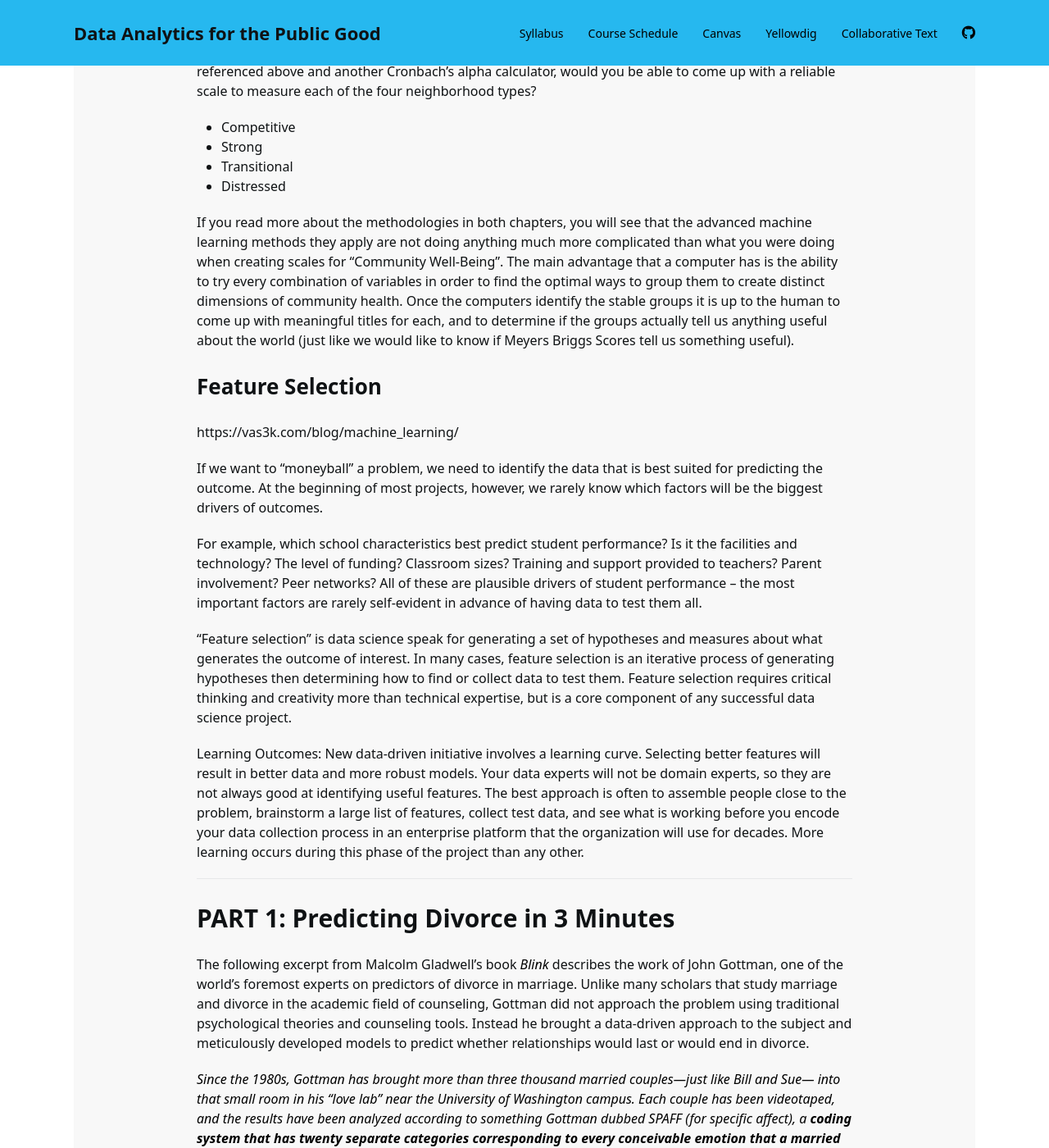
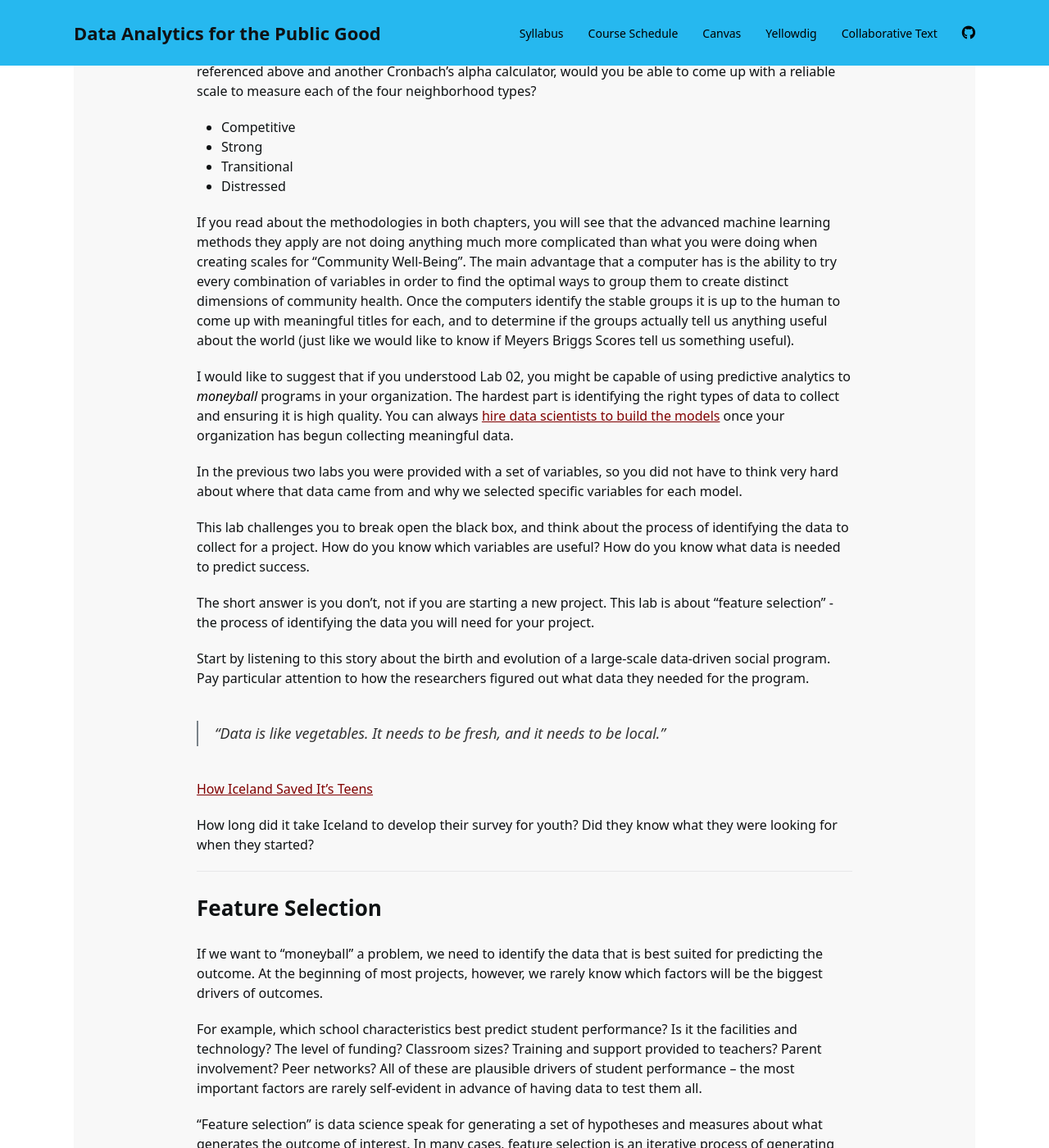
Before and after one commit to DS4PS/course-asu-paf-586-summer-2019, a Jekyll site: the page built from lab-03-feature-selection.md, in a window 1280 px wide and 1400 px high, scrolled down 977 px. Shown: the whole window at 82% size. Built offline with Jekyll 4.4.1, drawn with Linux system fonts in a browser that asks for light colours; nearby versions of some CDN libraries; a style sheet for code colours, icons or effects is not loaded; some of the changed text lies outside the part shown.

Commit message:
Update lab-03-feature-selection.md

```diff
--- a/lab-03-feature-selection.md
+++ b/lab-03-feature-selection.md
@@ -24,22 +24,43 @@ Let me offer you a hint. If I gave you a list of all of the variables used in th
 * Transitional
 * Distressed
 
-If you read more about the methodologies in both chapters, you will see that the advanced machine learning methods they apply are not doing anything much more complicated than what you were doing when creating scales for "Community Well-Being". The main advantage that a computer has is the ability to try every combination of variables in order to find the optimal ways to group them to create distinct dimensions of community health. Once the computers identify the stable groups it is up to the human to come up with meaningful titles for each, and to determine if the groups actually tell us anything useful about the world (just like we would like to know if Meyers Briggs Scores tell us something useful).
+If you read about the methodologies in both chapters, you will see that the advanced machine learning methods they apply are not doing anything much more complicated than what you were doing when creating scales for "Community Well-Being". The main advantage that a computer has is the ability to try every combination of variables in order to find the optimal ways to group them to create distinct dimensions of community health. Once the computers identify the stable groups it is up to the human to come up with meaningful titles for each, and to determine if the groups actually tell us anything useful about the world (just like we would like to know if Meyers Briggs Scores tell us something useful).
+
+I would like to suggest that if you understood Lab 02, you might be capable of using predictive analytics to *moneyball* programs in your organization. The hardest part is identifying the right types of data to collect and ensuring it is high quality. You can always [hire data scientists to build the models](https://vas3k.com/blog/machine_learning/) once your organization has begun collecting meaningful data.
+
+In the previous two labs you were provided with a set of variables, so you did not have to think very hard about where that data came from and why we selected specific variables for each model.
+
+This lab challenges you to break open the black box, and think about the process of identifying the data to collect for a project. How do you know which variables are useful? How do you know what data is needed to predict success.
+
+The short answer is you don't, not if you are starting a new project. This lab is about "feature selection" - the process of identifying the data you will need for your project.
+
+Start by listening to this story about the birth and evolution of a large-scale data-driven social program. Pay particular attention to how the researchers figured out what data they needed for the program.
+
+> "Data is like vegetables. It needs to be fresh, and it needs to be local."
+
+[How Iceland Saved It's Teens](https://www.bbc.co.uk/programmes/p05mwwp0)
+
+How long did it take Iceland to develop their survey for youth? Did they know what they were looking for when they started?
+
+
+-------------
 
 
 ## Feature Selection
-
-https://vas3k.com/blog/machine_learning/
 
 If we want to "moneyball" a problem, we need to identify the data that is best suited for predicting the outcome. At the beginning of most projects, however, we rarely know which factors will be the biggest drivers of outcomes.
 
 For example, which school characteristics best predict student performance? Is it the facilities and technology? The level of funding? Classroom sizes? Training and support provided to teachers? Parent involvement? Peer networks? All of these are plausible drivers of student performance – the most important factors are rarely self-evident in advance of having data to test them all.
 
-“Feature selection” is data science speak for generating a set of hypotheses and measures about what generates the outcome of interest. In many cases, feature selection is an iterative process of generating hypotheses then determining how to find or collect data to test them. Feature selection requires critical thinking and creativity more than technical expertise, but is a core component of any successful data science project.
+“Feature selection” is data science speak for generating a set of hypotheses and measures about what generates the outcome of interest. In many cases, feature selection is an iterative process of generating hypotheses then determining how to find or collect data to test them.
 
-Learning Outcomes: New data-driven initiative involves a learning curve. Selecting better features will result in better data and more robust models. Your data experts will not be domain experts, so they are not always good at identifying useful features. The best approach is often to assemble people close to the problem, brainstorm a large list of features, collect test data, and see what is working before you encode your data collection process in an enterprise platform that the organization will use for decades. More learning occurs during this phase of the project than any other.
+Feature selection requires critical thinking and creativity more than technical expertise, but is a core component of any successful data science project.
+
+**Lab Takeaway**: Your data experts will not be domain experts, so they are not always good at identifying useful features. The best approach is often to assemble people close to the problem, brainstorm a large list of features, collect test data, and see what is working before you encode your data collection process in an enterprise platform that the organization will use for decades. More learning occurs during this phase of the project than any other.
+
 
 -----
+
 
 # PART 1: Predicting Divorce in 3 Minutes
 
@@ -89,10 +110,8 @@ To use the language of data science, Gottman went through a process of **feature
 
 ----
 
-# PART 2 -
+# PART 2 - PREDICTING HOME VALUES
 
-
-### Feature Selection
 
 The hard part of feature selection is that it's always fairly easy to generate a large list of candidate variables, and often the only way to know which actually work is to test them all. It is typically hard to predict which variables might be more predictive before collecting data and testing them out.
 
@@ -100,19 +119,18 @@ The course reading by Duhigg that introduces the idea of information blindness r
 
 Duhigg: *Smarter Faster Better*: [CH8 Absorbing Data](articles/duhigg-smarter-faster-better-ch8-absorbing-data.pdf)
 
-Or take this story of efforts to reduce harmful levels of binge drinking by youth in Iceland. A national-level multi-year study was needed to identify some of the key causes of binge drinking. They developed literally hundreds of theories, and tested as many as they could. Some explanations were unexpected still:
+Consider the project to reduce harmful levels of binge drinking by youth in Iceland. To identify some key causes of binge drinking they developed literally hundreds of theories, and tested as many as they could. Some explanations were still unexpected:
 
 *The team has analyzed 99,000 questionnaires from places as far afield as the Faroe Islands, Malta and Romania—as well as South Korea and, very recently, Nairobi and Guinea-Bissau. Broadly, the results show that when it comes to teen substance use, the same protective and risk factors identified in Iceland apply everywhere. There are some differences: in one location (in a country “on the Baltic Sea”), participation in organized sport actually emerged as a risk factor. Further investigation revealed that this was because young ex-military men who were keen on muscle-building drugs, drinking and smoking were running the clubs. Here, then, was a well-defined, immediate, local problem that could be addressed.*
 
 
 ---
 
-In this lab, we will examine how Zillow uses data to predict home values before houses are listed for sale. These models are extremely accurate on average: the median national error rate is under 4%, meaning that more than half of their predictions about home values are within 4% of true selling prices .  They are becoming so accurate that Zillow is experimenting with a new service of buying homes based upon their estimates and re-selling them on their platform without realtors ever being involved in order to fix inefficiencies in real estate markets.
+Data scientists have grown very skilled at using data to predict home values before houses are listed for sale. Zillow's median national error rate is under 4%, for example, meaning that more than half of their predictions about home values are within 4% of true selling prices. They are becoming so accurate that Zillow is experimenting with a new service of buying homes based upon their estimates and re-selling them on their platform without realtors ever being involved in order to bypass the painful process of spending 6 months in a house that is for sale.
 
-How does Zillow do this? Which variables or features are the best predictors of home values? If we wanted to improve their models by adding new data, which features or homes and neighborhoods would we use?
+How does Zillow do this? Which variables or features are the best predictors of home values? The variables ("features") that Zillow uses in their model are reported below. see if you can guess the three factors that are most predictive of home value?
 
-
-Based upon the list alone, see if you can guess the three variables ("features") that are most predictive of home value before you look at the data. Report your predictions on a thread I have created on YellowDig called "Zillow Variable Predictions".
+before you look at the data. Report your predictions on a thread I have created on YellowDig called "Zillow Variable Predictions".
 
 
 | Feature         | Description    |
@@ -177,19 +195,13 @@ Based upon the list alone, see if you can guess the three variables ("features")
 | **taxdelinquencyyear**           | Year for which the unpaid propert taxes were due    |
 
 
+If we wanted to improve their models by adding new data, which features or homes and neighborhoods would we use?
+
+
+
+
 
 
 ----
 
-
-
-
-# PART 3 - PREDICTING NEIGHBORHOOD CHANGE
-
-
-
-
-## Gottman
-
-
-some more text.
+![](assets/img/Gottman-Statistics-Workshops.jpg)
```
